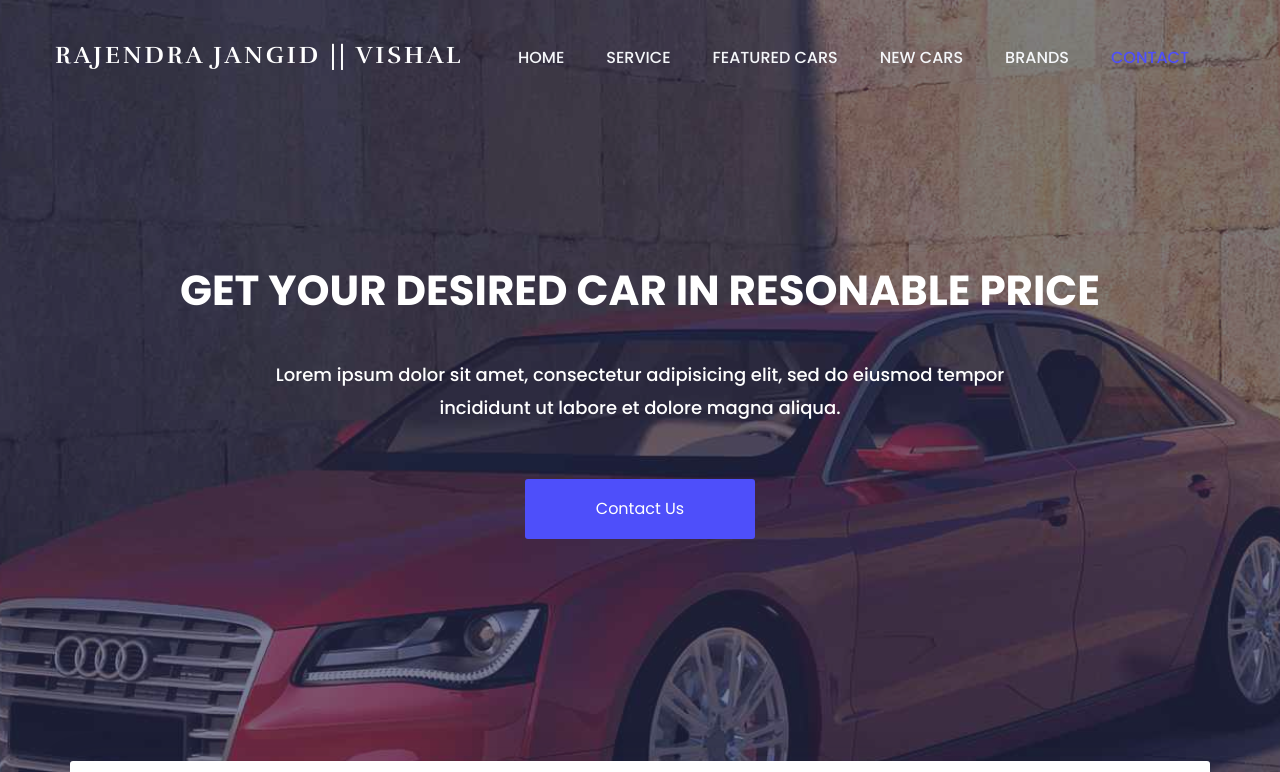
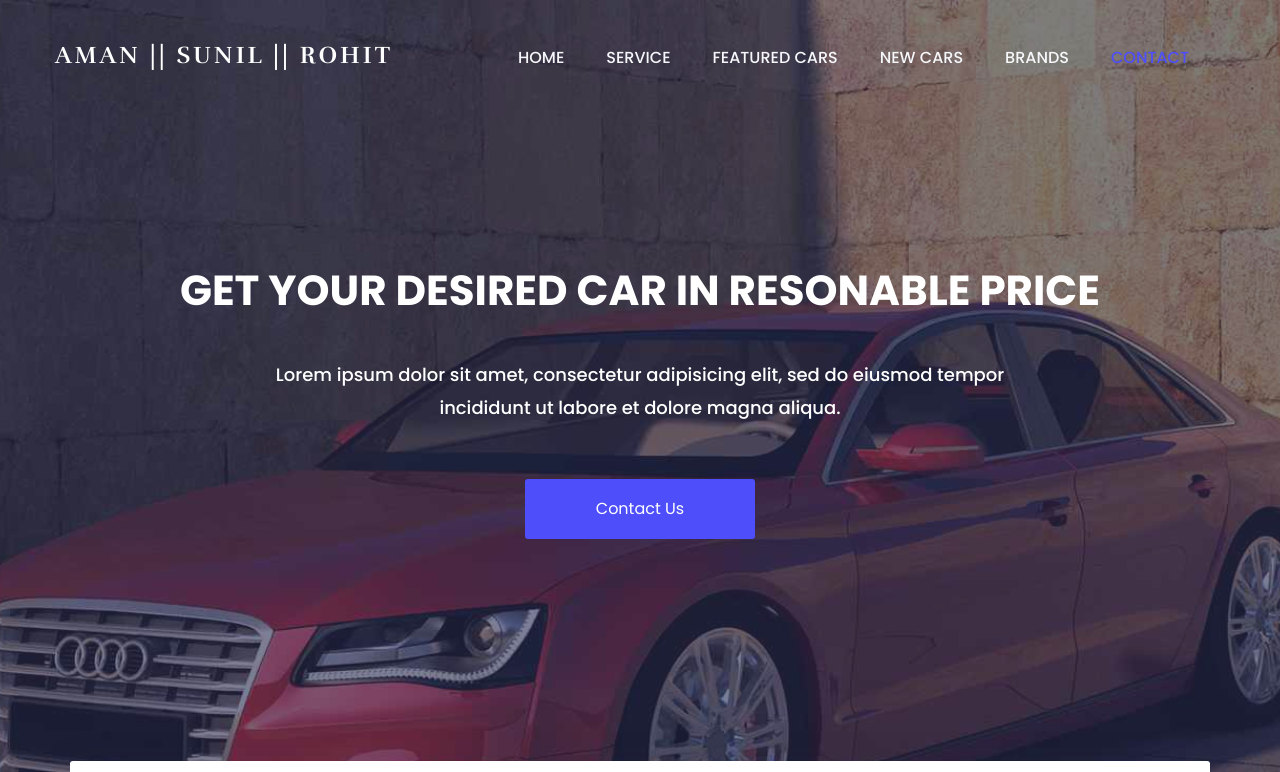
Before and after one commit to rajendra0968jangid/htmlcodelive, a plain HTML site: page index.html in a window 1280 px wide. Shown: the top 772 px of the page. Drawn offline with nearby package versions, Linux system fonts and the light colour scheme.

Commit message:
Update index.html

```diff
--- a/index.html
+++ b/index.html
@@ -78,7 +78,7 @@
 				                <button type="button" class="navbar-toggle" data-toggle="collapse" data-target="#navbar-menu">
 				                    <i class="fa fa-bars"></i>
 				                </button>
-				                <a class="navbar-brand" href="index.html">Rajendra jangid || vishal <span></span></a>
+				                <a class="navbar-brand" href="index.html">Aman || Sunil || Rohit <span></span></a>
 
 				            </div><!--/.navbar-header-->
 				            <!-- End Header Navigation -->
```
